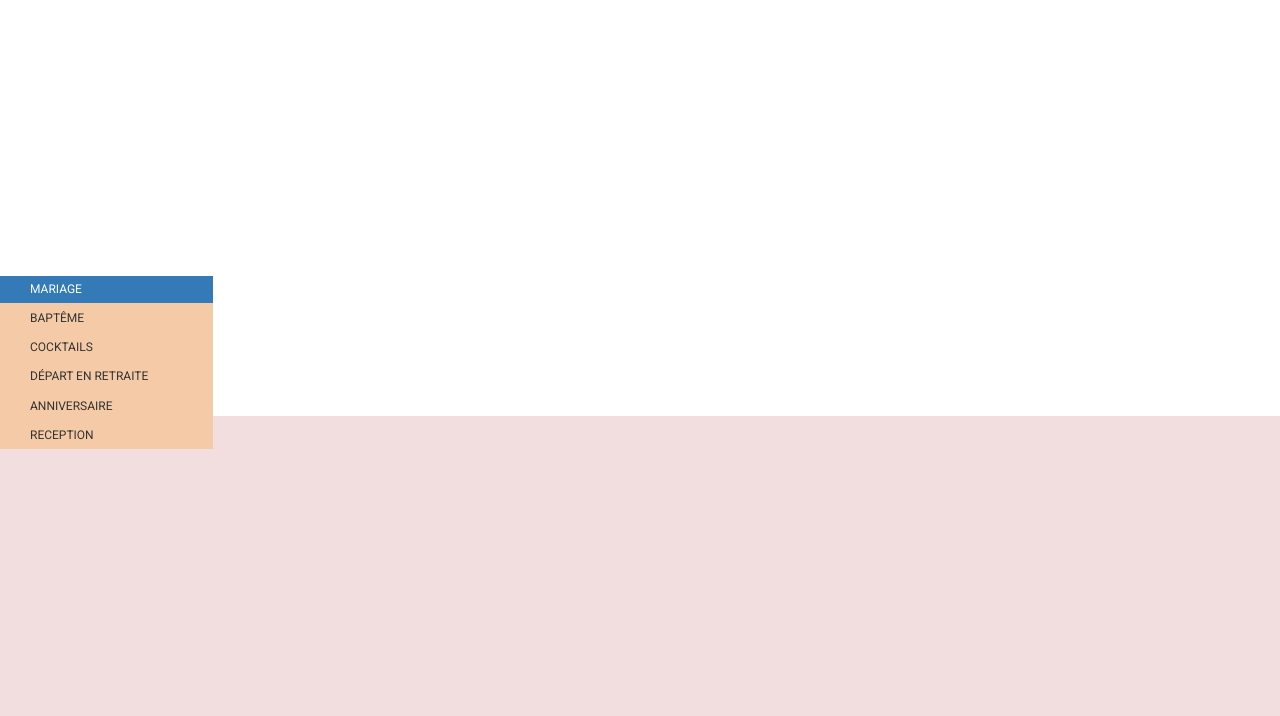
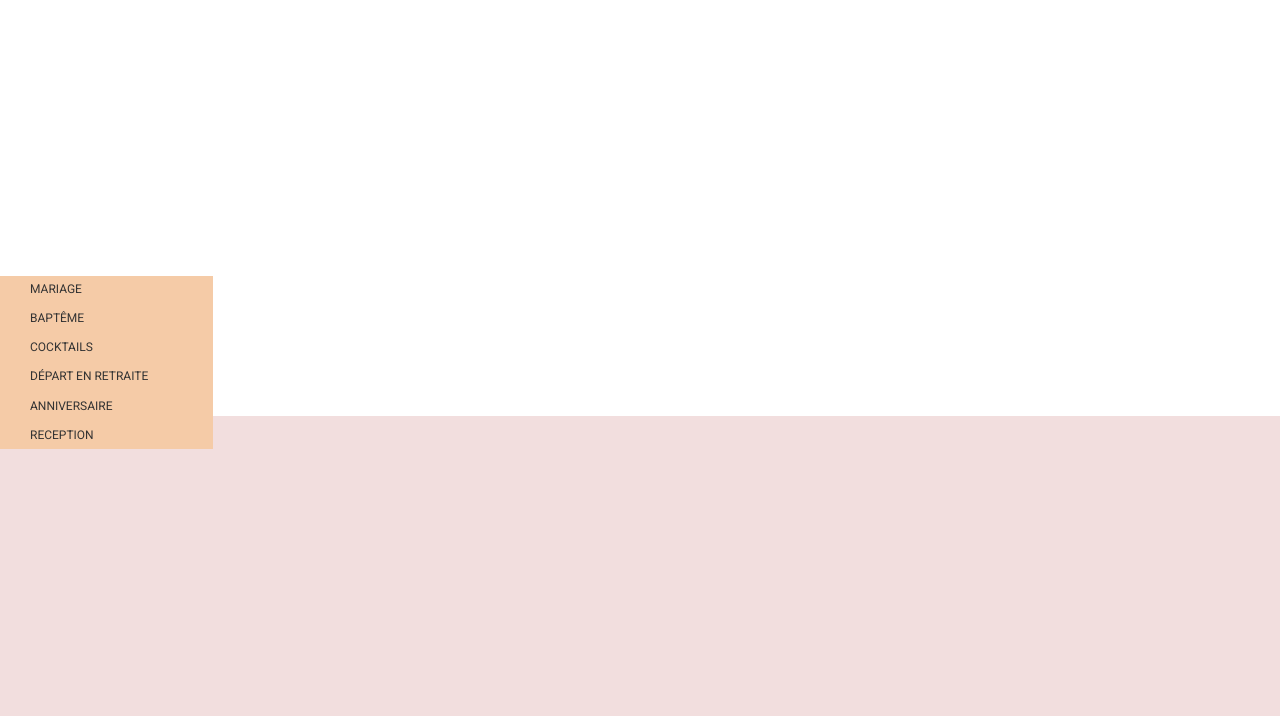
Before and after one commit to Juliette3529/fedala.2, a plain HTML site: page evenement.html in a window 1280 px wide. Shown: the part 84-800 px from the top of the page. Drawn offline with nearby package versions, Linux system fonts and the light colour scheme.

Commit message:
Html - Debug #mariage

```diff
--- a/evenement.html
+++ b/evenement.html
@@ -57,7 +57,7 @@
     <div class="container-fluid row">
 <!--Sidebar Navigation -->
         <ul class="navigation nav-pills nav-stacked col-md-2">
-           <li class="active"><a href="#mariage">mariage</a></li>
+           <li class=""><a href="#mariage">mariage</a></li>
            <li><a href="#bapteme">baptême</a></li>
            <li><a href="#cocktail">cocktails</a></li>
            <li><a href="#potdedepart">départ en retraite</a></li>
```
